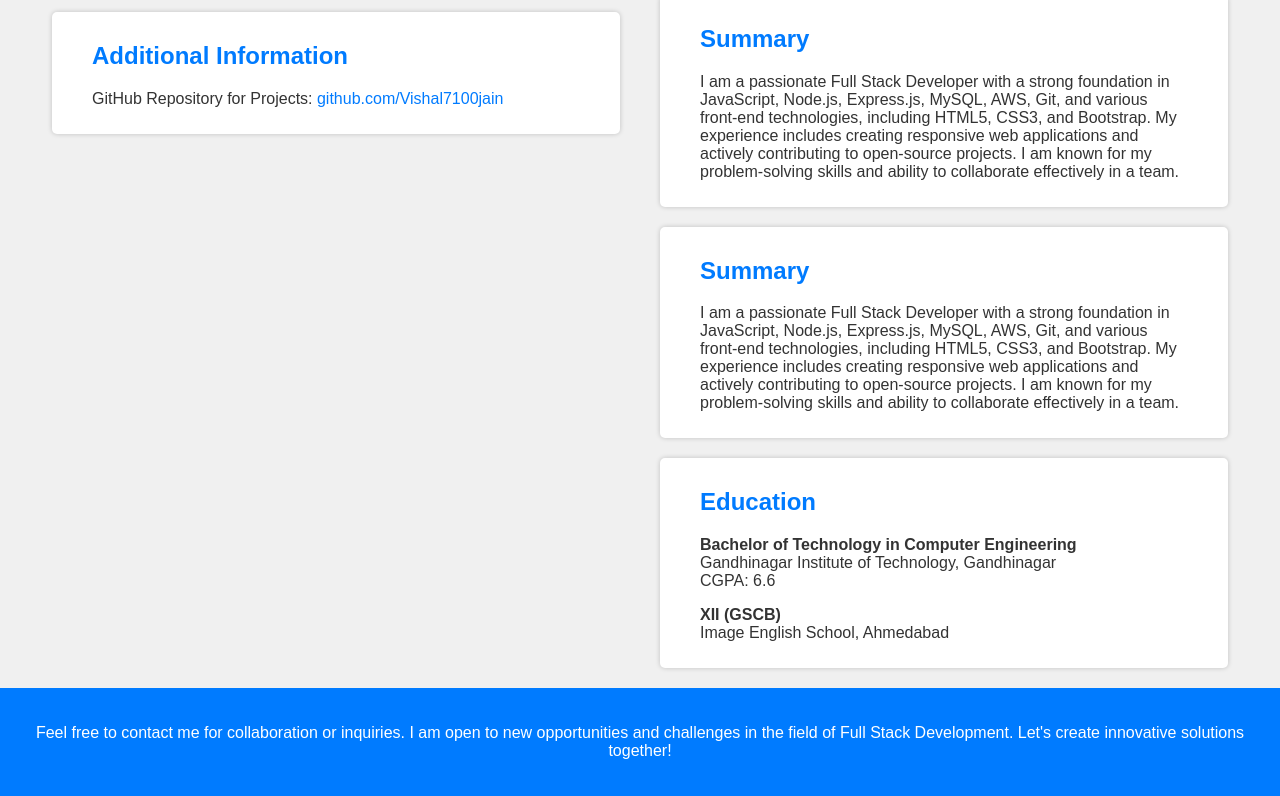
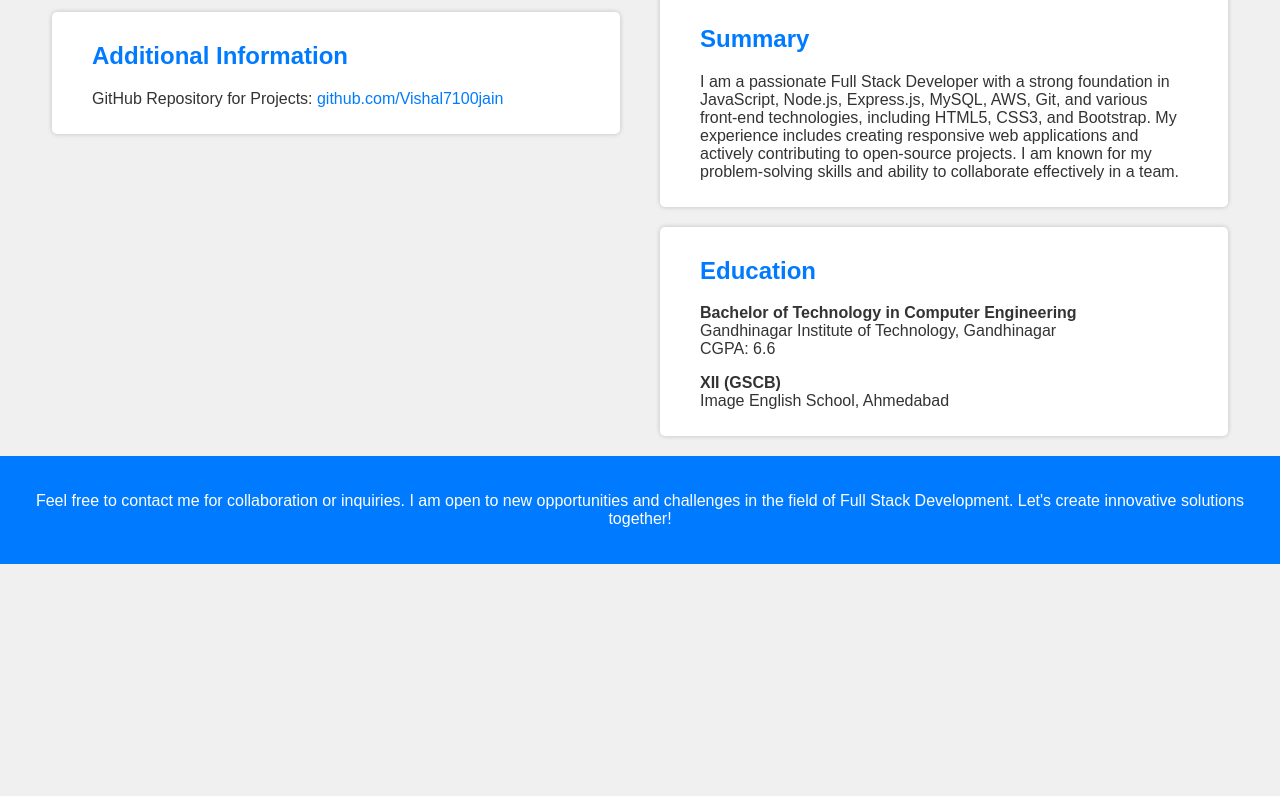
Before and after one commit to Vishal7100jain/MyResume, a plain HTML site: page index.html in a window 1280 px wide. Shown: the part 1026-1822 px from the top of the page. After the commit the page ends 1590 px from the top, so only its background shows below. Drawn offline with Linux system fonts and the light colour scheme.

Commit message:
some changes in styles

```diff
--- a/index.html
+++ b/index.html
@@ -221,19 +221,6 @@
                     Git, and various front-end technologies, including HTML5, CSS3, and Bootstrap. My experience
                     includes
                     creating responsive web applications and actively contributing to open-source projects. I am known
-                    for my
-                    problem-solving skills and ability to collaborate effectively in a team.
-                </p>
-            </section>
-
-            <section id="summary">
-                <h2>Summary</h2>
-                <p>
-                    I am a passionate Full Stack Developer with a strong foundation in JavaScript, Node.js, Express.js,
-                    MySQL, AWS,
-                    Git, and various front-end technologies, including HTML5, CSS3, and Bootstrap. My experience
-                    includes
-                    creating responsive web applications and actively contributing to open-source projects. I am known
                     for
                     my
                     problem-solving skills and ability to collaborate effectively in a team.
```
